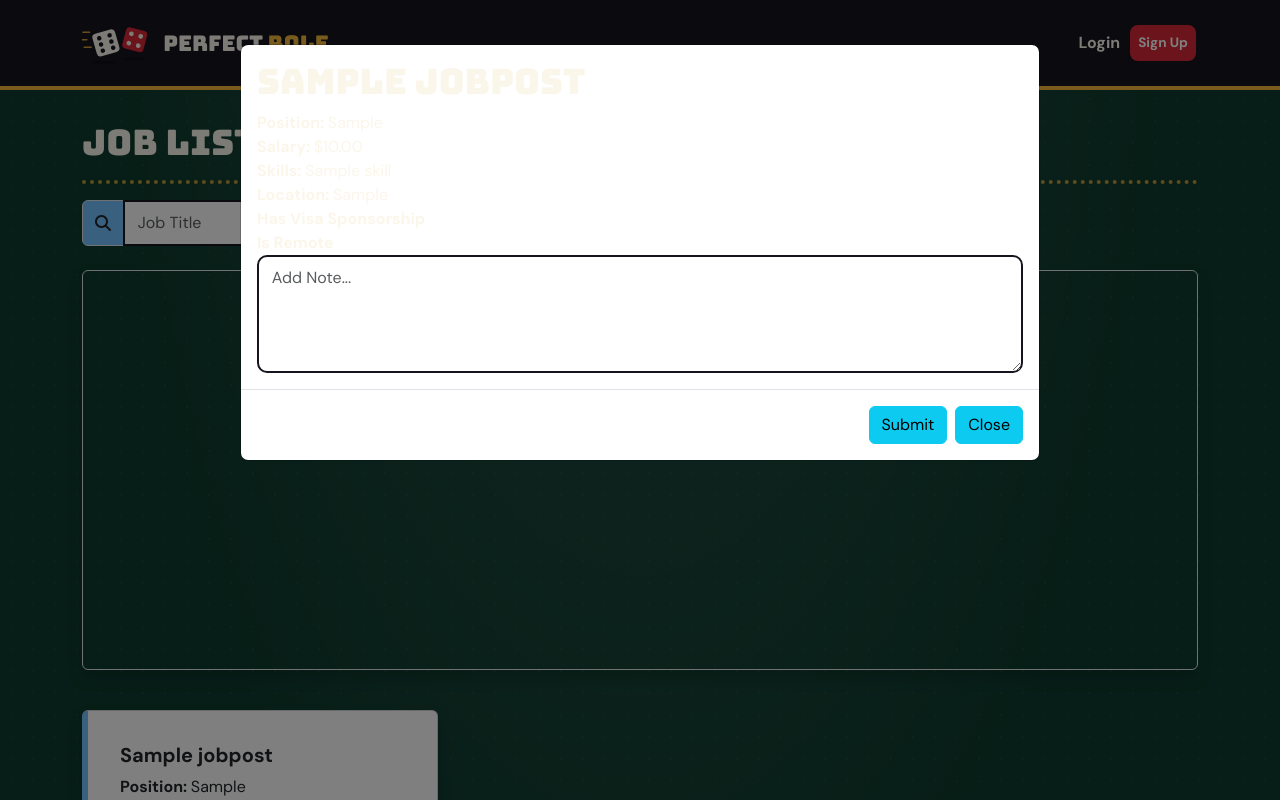
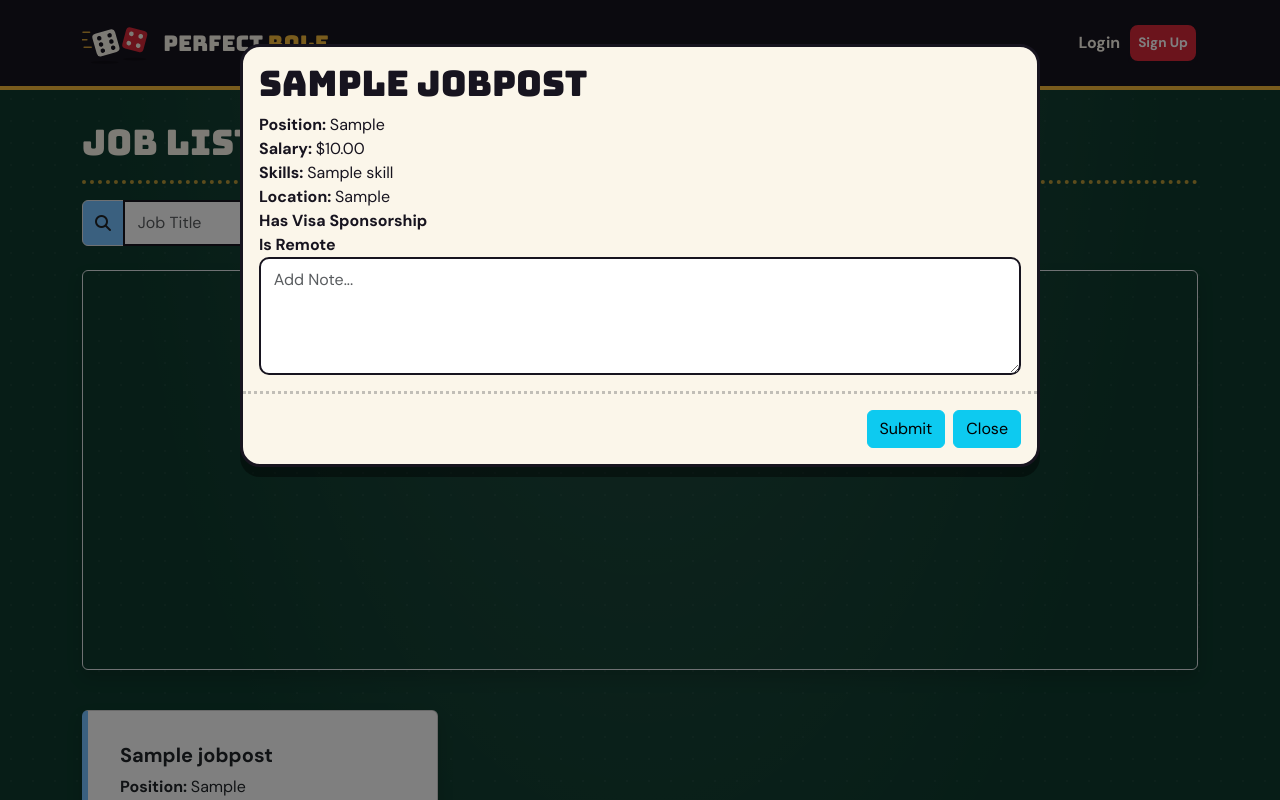
Before and after one commit to CS2340Group5/Project2, a Django app: page /posts/ in a window 1280 px wide, after a click on "Apply". Run offline with Django 5.2, Linux system fonts and the light colour scheme; tables that the repository leaves empty hold one stand-in row (values such as "Sample post").

Commit message:
Fixed modal color issue for job application in home page

```diff
--- a/perfect_role/home/templates/home/index.html
+++ b/perfect_role/home/templates/home/index.html
@@ -244,7 +244,7 @@
               </div>
               <div class="modal-footer">
                 <button type="submit" class="btn-pr">Submit</button>
-                <button type="button" class="btn-pr-ghost" data-bs-dismiss="modal">Close</button>
+                <button type="button" class="btn-pr-ink" data-bs-dismiss="modal">Close</button>
               </div>
               </form>
             </div>
--- a/perfect_role/perfect_role/static/css/style.css
+++ b/perfect_role/perfect_role/static/css/style.css
@@ -276,6 +276,17 @@ hr {
 .pr-form-title { display: flex; align-items: center; gap: .8rem; }
 .pr-form-title i { color: var(--red); }
 
+/* Modals */
+.modal-content {
+  background: var(--ivory);
+  color: var(--ink);
+  border: 3px solid var(--ink);
+  border-radius: 20px;
+  box-shadow: 0 10px 0 rgba(0, 0, 0, .4);
+}
+.modal-footer { border-top: 3px dotted rgba(23, 20, 31, .25); }
+.pr-modal-tag { color: var(--red); font-weight: 800; letter-spacing: .08em; text-transform: uppercase; font-size: .8rem; }
+
 /* ---------- Motion ---------- */
 @keyframes pr-float {
   0%, 100% { transform: translateY(0) rotate(-2deg); }
```
